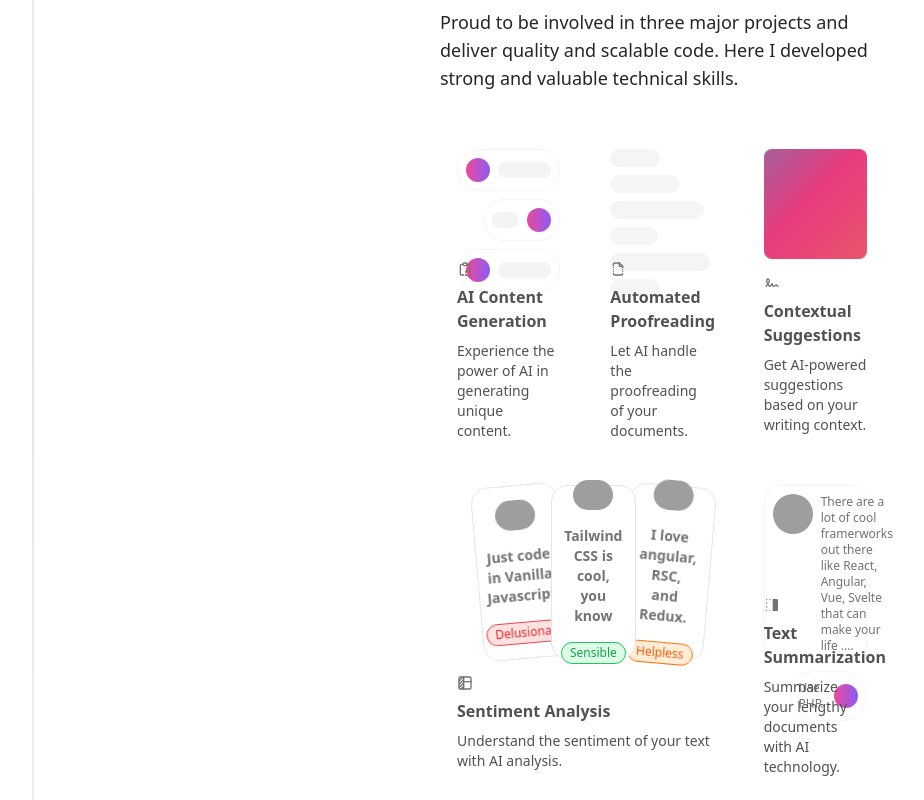
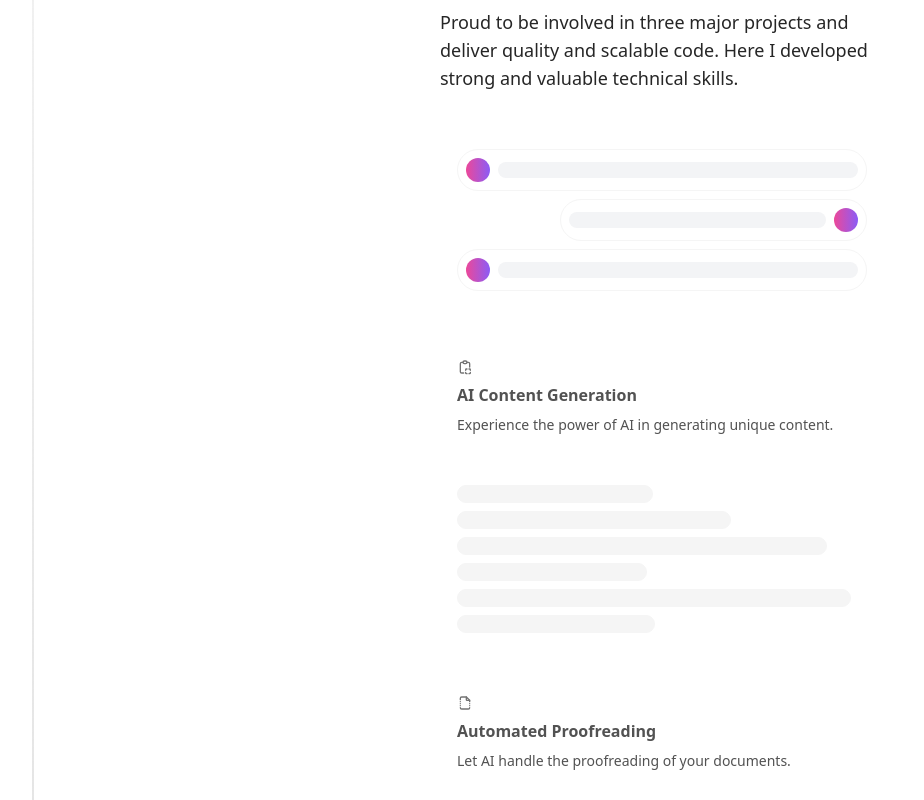
Before and after one commit to GeorgeIonita1/portfolio_v2, a Next.js app: page / in a window 1280 px wide. Shown: the part 2120-2920 px from the top of the page, without its empty margins (340-1264 px from the left). Built offline with nearby package versions, Linux system fonts and the light colour scheme; grey boxes are pictures that could not be loaded.

Commit message:
Make bento grid more responsable

```diff
--- a/app/components/BentoGridCustom.tsx
+++ b/app/components/BentoGridCustom.tsx
@@ -303,7 +303,7 @@ const items = [
             </span>
         ),
         header: <SkeletonOne />,
-        className: "md:col-span-1",
+        className: "col-span-1",
         icon: <IconClipboardCopy className="h-4 w-4 text-neutral-500" />,
     },
     {
@@ -314,7 +314,7 @@ const items = [
             </span>
         ),
         header: <SkeletonTwo />,
-        className: "md:col-span-1",
+        className: "col-span-1",
         icon: <IconFileBroken className="h-4 w-4 text-neutral-500" />,
     },
     {
@@ -325,7 +325,7 @@ const items = [
             </span>
         ),
         header: <SkeletonThree />,
-        className: "md:col-span-1",
+        className: "col-span-1",
         icon: <IconSignature className="h-4 w-4 text-neutral-500" />,
     },
     {
@@ -336,7 +336,7 @@ const items = [
             </span>
         ),
         header: <SkeletonFour />,
-        className: "md:col-span-2",
+        className: "col-span-1",
         icon: <IconTableColumn className="h-4 w-4 text-neutral-500" />,
     },
 
@@ -348,7 +348,7 @@ const items = [
             </span>
         ),
         header: <SkeletonFive />,
-        className: "md:col-span-1",
+        className: "col-span-1",
         icon: <IconBoxAlignRightFilled className="h-4 w-4 text-neutral-500" />,
     },
 ];
--- a/app/components/ui/bento-grid.tsx
+++ b/app/components/ui/bento-grid.tsx
@@ -10,7 +10,7 @@ export const BentoGrid = ({
     return (
         <div
             className={cn(
-                "grid md:auto-rows-[18rem] grid-cols-1 md:grid-cols-3 gap-4 max-w-7xl mx-auto ",
+                "grid md:auto-rows-[18rem] grid-cols-1 gap-4 max-w-7xl mx-auto ",
                 className
             )}
         >
--- a/app/components/ui/timeline.tsx
+++ b/app/components/ui/timeline.tsx
@@ -51,17 +51,17 @@ export const Timeline = ({ data }: { data: TimelineEntry[] }) => {
                         key={index}
                         className="flex justify-start pt-10 md:pt-40 md:gap-10"
                     >
-                        <div className="sticky flex flex-col md:flex-row z-40 items-center top-40 self-start max-w-xs lg:max-w-sm md:w-full">
+                        <div className="sticky flex flex-col md:flex-row z-40 items-center top-40 self-start max-w-xs lg:max-w-sm lg:w-full">
                             <div className="h-10 absolute left-3 md:left-3 w-10 rounded-full bg-white dark:bg-black flex items-center justify-center">
                                 <div className="h-4 w-4 rounded-full bg-neutral-200 dark:bg-neutral-800 border border-neutral-300 dark:border-neutral-700 p-2" />
                             </div>
-                            <h3 className="hidden md:block text-xl md:pl-20 md:text-5xl font-bold text-neutral-500 dark:text-neutral-500 ">
+                            <h3 className="hidden lg:block text-xl md:pl-20 md:text-5xl font-bold text-neutral-500 dark:text-neutral-500 ">
                                 {item.title}
                             </h3>
                         </div>
 
                         <div className="relative pl-20 pr-4 md:pl-4 w-full">
-                            <h3 className="md:hidden block text-2xl mb-4 text-left font-bold text-neutral-500 dark:text-neutral-500">
+                            <h3 className="lg:hidden block text-2xl mb-4 text-left font-bold text-neutral-500 dark:text-neutral-500">
                                 {item.title}
                             </h3>
                             {item.content}{" "}
```
